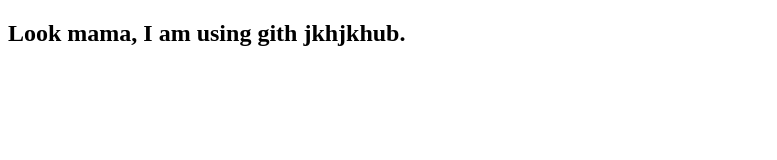
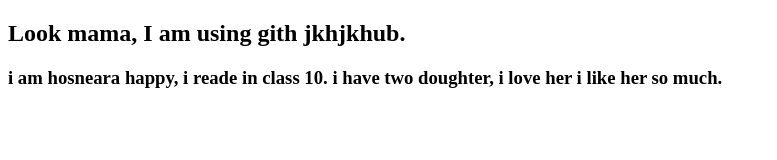
Before and after one commit to happy149/my-first-website, a plain HTML site: page index.html in a window 1280 px wide. Shown: the whole page, without its empty margins (0-777 px from the left). Drawn offline with Linux system fonts and the light colour scheme.

Commit message:
message her

```diff
--- a/index.html
+++ b/index.html
@@ -9,5 +9,8 @@
     <h2>Look mama, I am using gith
 
         jkhjkhub.</h2>
+        <h3>i am hosneara happy, i reade in class 10. i have two doughter, i love her
+            i like her so much.
+        </h3>
 </body>
 </html>
```
Also changed, not shown: 1 other file.
